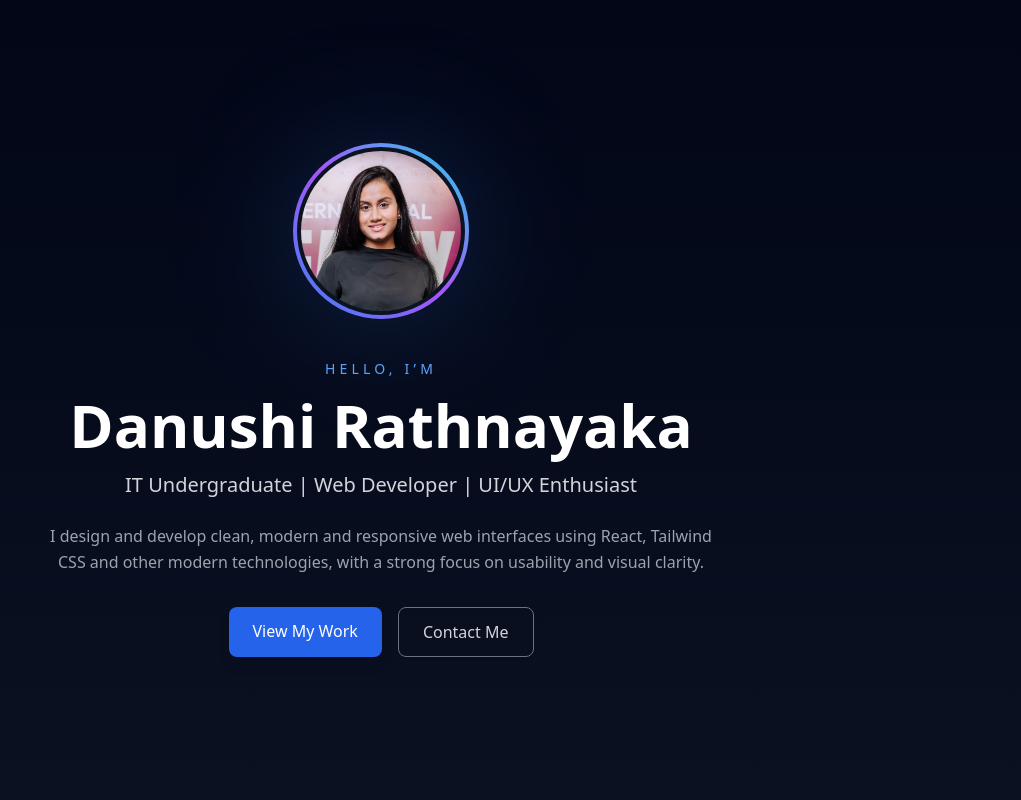
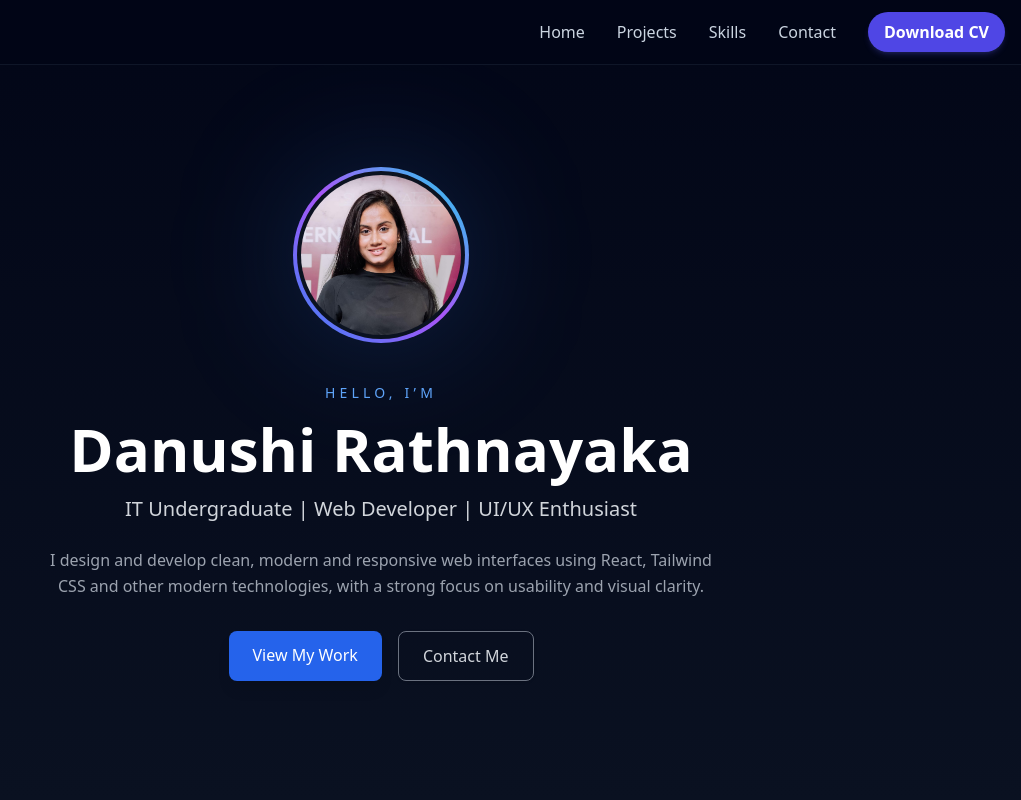
Before and after one commit to Danu20019/portfolio, a React (Vite) app: page / in a window 1280 px wide. Shown: the top 800 px of the page, without its empty margins (259-1280 px from the left). Built offline with nearby package versions, Linux system fonts and the light colour scheme.

Commit message:
update nav bar

```diff
--- a/src/App.jsx
+++ b/src/App.jsx
@@ -1,5 +1,6 @@
 // src/App.jsx
 
+import Navbar from "./components/Navbar";
 import Hero from "./components/Hero";
 import About from "./components/About";
 import Skills from "./components/Skills";
@@ -10,6 +11,7 @@ import Contact from "./components/Contact";
 function App() {
   return (
     <div className="min-h-screen bg-slate-950 text-slate-100">
+      <Navbar />
       <Hero />
       <About />
       <Skills />
--- a/src/components/Hero.jsx
+++ b/src/components/Hero.jsx
@@ -2,7 +2,8 @@ import profile from "../assets/profile.jpg";
 
 export default function Hero() {
   return (
-    <section className="min-h-screen flex flex-col justify-center items-center text-center px-4 bg-gradient-to-b from-[#020617] to-[#0a1121]">
+    <section className="min-h-screen flex flex-col justify-center items-center text-center px-4 bg-gradient-to-b from-[#020617] to-[#0a1121]"><br />
+    <br />
 
       {/* PROFILE IMAGE WITH GRADIENT OUTLINE + GLOW */}
       <div className="relative w-44 h-44 mb-10">
--- /dev/null
+++ b/src/components/Navbar.jsx
@@ -0,0 +1,29 @@
+// src/components/Navbar.jsx
+import React from "react";
+
+const Navbar = () => {
+  return (
+    <nav className="fixed top-0 left-0 w-full z-50 bg-slate-950/80 backdrop-blur-md border-b border-slate-800/50">
+      <div className="w-full py-3 flex items-center justify-end pr-4">
+
+        <div className="hidden md:flex items-center space-x-8 text-slate-300 font-medium">
+          <a href="#home" className="hover:text-white transition">Home</a>
+          <a href="#projects" className="hover:text-white transition">Projects</a>
+          <a href="#skills" className="hover:text-white transition">Skills</a>
+          <a href="#contact" className="hover:text-white transition">Contact</a>
+
+          <a
+            href="/Danushi_Rathnayaka_CV.pdf"
+            download
+            className="ml-4 px-4 py-2 rounded-full bg-indigo-600 hover:bg-indigo-500 text-white font-semibold shadow-md shadow-indigo-500/20 transition"
+          >
+            Download CV
+          </a>
+        </div>
+
+      </div>
+    </nav>
+  );
+};
+
+export default Navbar;
--- a/src/index.css
+++ b/src/index.css
@@ -46,3 +46,8 @@ body {
   from { transform: rotate(0deg); }
   to { transform: rotate(360deg); }
 }
+
+
+html {
+  scroll-behavior: smooth;
+}
```
Also changed, not shown: src/components/Images.jsx (added), 1 other file (tests, documents, lock files or other folders).
